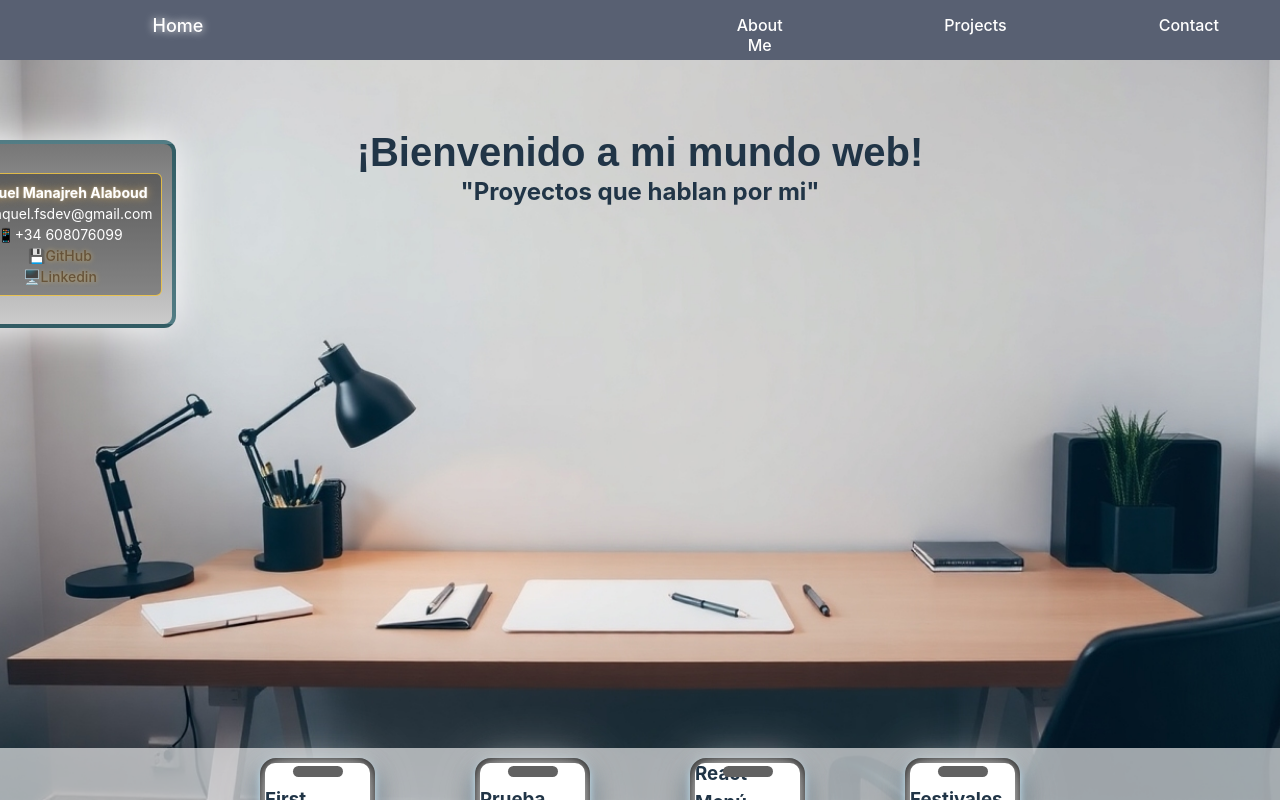
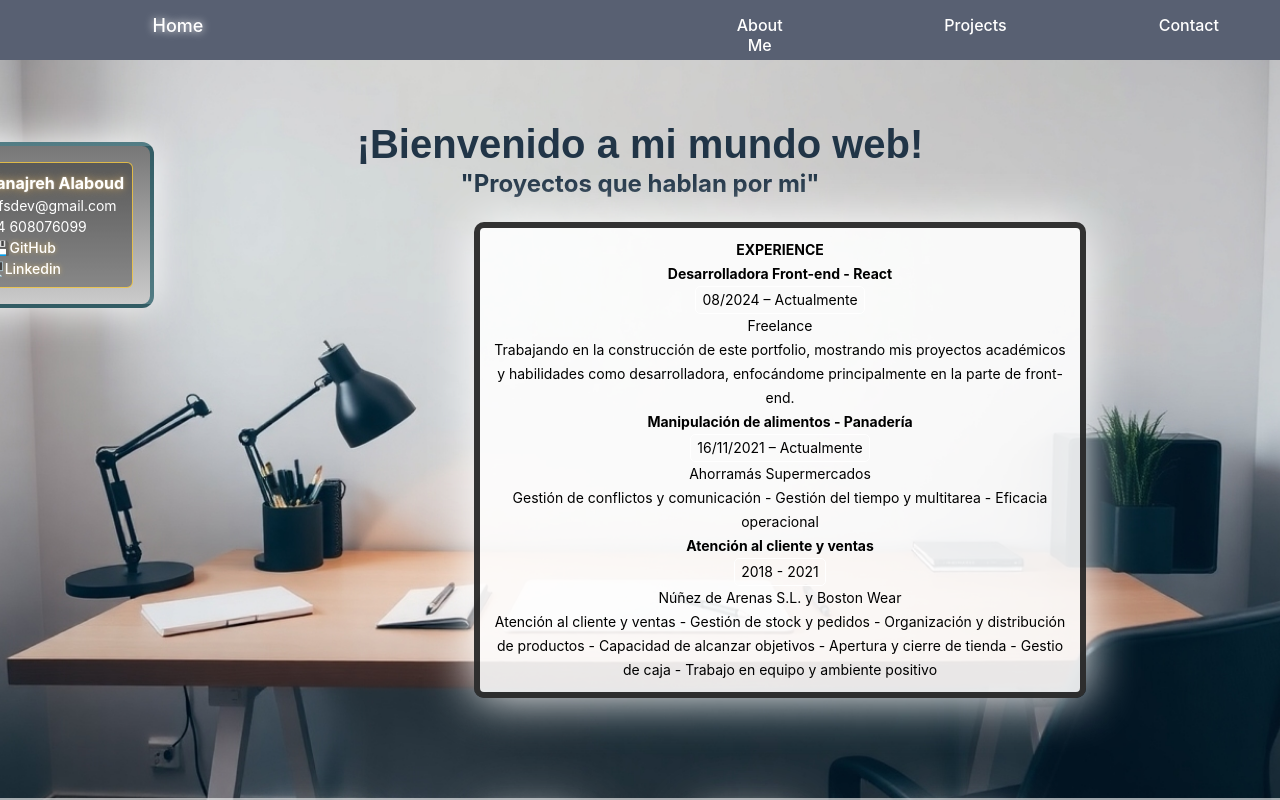
Before and after one commit to raquel-manajreh/Portfolio-Personal, a React (Vite) app: page / in a window 1280 px wide. Shown: the top 800 px of the page. Built offline with nearby package versions, Linux system fonts and the light colour scheme.

Commit message:
he añadido el componente de experiences y le he dado algo de css, pero aun me queda dar mas estilo

```diff
--- /dev/null
+++ b/src/Pages/Home/Experience/Experience.css
@@ -0,0 +1,26 @@
+.cardExperience{
+    margin-top: 20px;
+    width: 580px;
+    text-align: center;
+    font-size: 14px;
+    color: #000000;
+    background-color: rgba(255, 255, 255, 0.892);
+    padding: 10px;
+    border-radius: 10px;
+    border: 6px solid rgba(0, 0, 0, 0.8); /* Borde brillante dentro de la pantalla */
+    line-height: 24px;
+    box-shadow: 0 0 50px rgb(255, 255, 255);
+}
+
+.workstation{
+    font-weight: bolder;
+}
+
+.workdate {
+    display: inline-block;
+    border: 1px solid white;
+    border-radius: 5px;
+    padding: 1px 6px;
+    box-sizing: border-box;
+    text-align: center;
+}
--- /dev/null
+++ b/src/Pages/Home/Experience/Experience.jsx
@@ -0,0 +1,20 @@
+import "./Experience.css";
+
+function Experience({data}) {
+  return (
+    <div>
+        <div className="experience cardExperience">
+        <h4 className="workname">EXPERIENCE</h4>
+            {data.map((item, i)=><article key={i}>
+               <p className="workstation">{item.name}</p>
+               <p className="workdate">{item.date}</p>
+               <p className="job">{item.where}</p>
+               <p className="workdescription">{item.description}</p>
+
+            </article>)}
+        </div>
+    </div>
+  )
+}
+
+export default Experience;
--- a/src/Pages/Home/Home.css
+++ b/src/Pages/Home/Home.css
@@ -1,8 +1,15 @@
 .welcome-project{
   justify-items: center;
-  margin-top: 318px;
-  margin-bottom: 350px;
+  margin-top: 360px;
 }
+
+.habilitiesDiv {
+  display: flex;
+  justify-content: space-between; /* Espacia los elementos */
+  align-items: flex-start; /* Alinea arriba si tienen alturas distintas */
+  gap: 20px; /* Espacio entre elementos */
+}
+
 .myName{
   font-size: 18px;
   font-family:'Courier New', Courier, monospace;
@@ -28,6 +35,7 @@
   width: 100vw;
   padding: 10px;
   box-sizing: border-box;
+  margin-top: 100px;
 }
 
 /* Estructura del "smartphone" */
--- a/src/Pages/Home/Home.jsx
+++ b/src/Pages/Home/Home.jsx
@@ -1,6 +1,8 @@
 import "../Home/Home.css";
 import Info from "./Info/Info";
 import {cv} from "../../CV/cv";
+import Experience from "./Experience/Experience";
+import SkillsStack from "./SkillsStack/SkillsStack";
 // console.log(cv)
 
 const Home = ({ projectsList }) => {
@@ -13,15 +15,18 @@ const Home = ({ projectsList }) => {
 
         <h1 className="h1">¡Bienvenido a mi mundo web!</h1>
         <h2>"Proyectos que hablan por mi"</h2>
-        <section>
 
-        {/* COMPONENTES DENTRO DE LA HOME */}
-          <Info />
+      <div className="habilitiesDiv">
+          <section>
+            <Info />
+          </section>
 
+            <section>
+              <Experience data={experience}/>
+              <SkillsStack data={softSkills} />
+            </section>
+        </div>
 
-
-          {/* AQUÍ VA LA SECCIÓN DE MI CV LIGADO AL ARCHIVO JSON */}
-        </section>
 
       </div>
       <ul className="projects-container">
--- a/src/Pages/Home/Info/Info.css
+++ b/src/Pages/Home/Info/Info.css
@@ -3,15 +3,15 @@
     flex-direction: column;
     align-items: center;
     justify-content: center;
-    position: relative;
-    transform: translate(-580px, -70px);
-    /* Ajusta el tamaño de la pantalla */
-    height: 160px;
+    position: relative; /* o fixed si quieres que se mantenga fijo */
+    left: -300px; /* Ajusta según necesites */
+    bottom: 60px; /* Ajusta la altura según prefieras */
+    width: 220px; /* Ajusta según el tamaño deseado */
     background: linear-gradient(to bottom, #777777, #cbcbcb);
-    border: 4px solid rgba(4, 74, 88, 0.6); /* Marco brillante */
+    border: 4px solid rgba(4, 74, 88, 0.6);
     border-radius: 12px;
-    box-shadow: 0 0 40px rgb(255, 255, 255); /* Sombra luminosa */
-    padding: 10px;
+    box-shadow: 0 0 40px rgb(255, 255, 255);
+    padding: 16px;
   }
 
   .card {
@@ -33,11 +33,11 @@
   .name {
     color: #ffffff;
     text-shadow: 0 0 10px rgba(255, 197, 91, 0.7), 0 0 2px rgba(255, 255, 255, 0.5);
-    font-size: 14px;
+    font-size: 16px;
   }
 
   a {
-    color: rgb(102, 83, 57) !important;
+    color: rgb(255, 255, 255) !important;
     text-decoration: none;
     text-shadow: 0 0 5px rgba(227, 190, 105, 0.8); /* Efecto de resplandor en el texto */
   }
--- /dev/null
+++ b/src/Pages/Home/SkillsStack/SkillsStack.jsx
@@ -0,0 +1,10 @@
+
+function SkillsStack({data}) {
+  return (
+    <div>
+
+    </div>
+  )
+}
+
+export default SkillsStack;
```
Also changed, not shown: src/Pages/Home/SkillsStack/SkillsStack.css (added).
